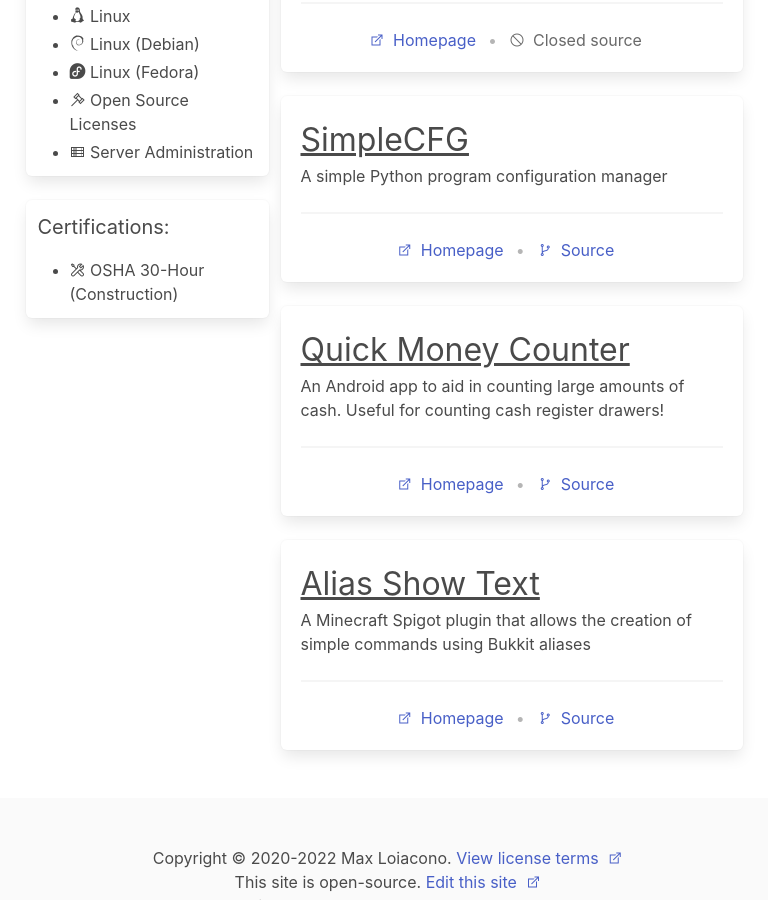
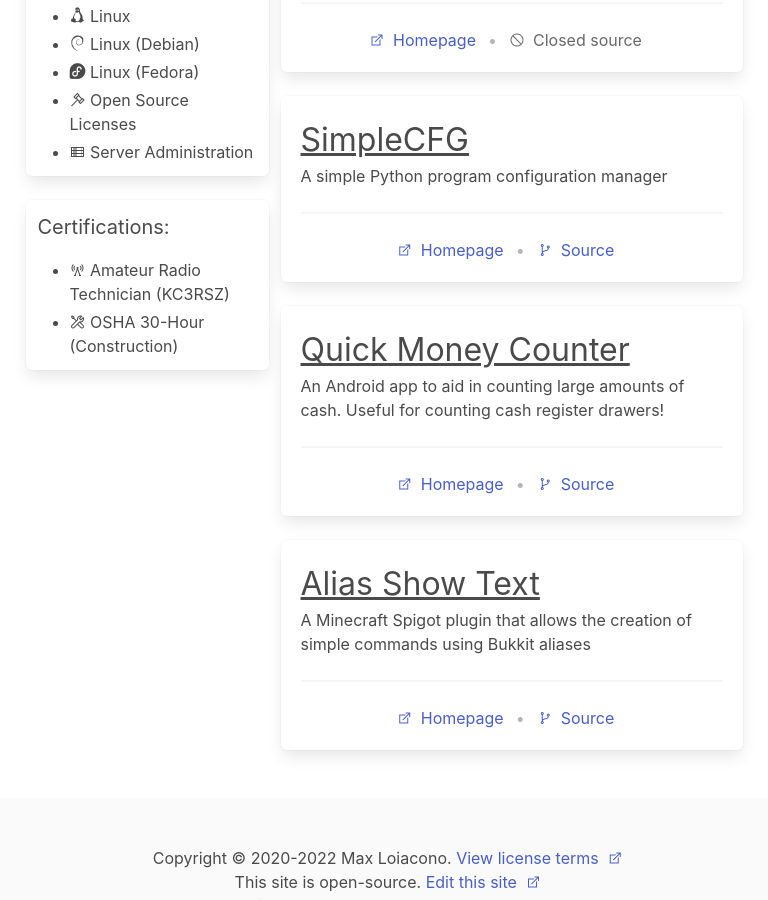
Before and after one commit to itsmaxymoo/itsmaxymoo.com, a Jekyll site: the page built from index.html, in a window 1280 px wide and 900 px high, scrolled down 1601 px. Shown: the whole window, without its empty margins (250-1018 px from the left). Built offline with Jekyll 4.4.1, drawn with Linux system fonts in a browser that asks for light colours.

Commit message:
amateur radio license mention

```diff
--- a/_data/skills.yml
+++ b/_data/skills.yml
@@ -50,3 +50,5 @@
   items:
     - name: OSHA 30-Hour (Construction)
       icon_class: las la-tools
+    - name: Amateur Radio Technician (KC3RSZ)
+      icon_class: las la-broadcast-tower
```
